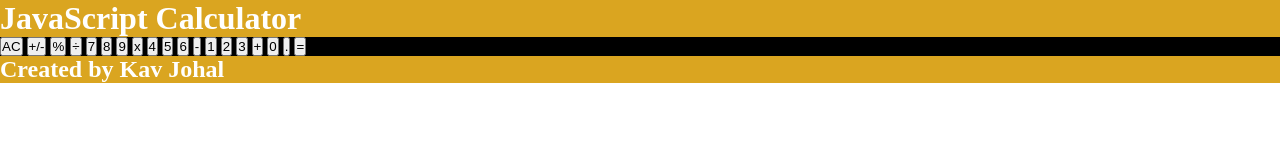
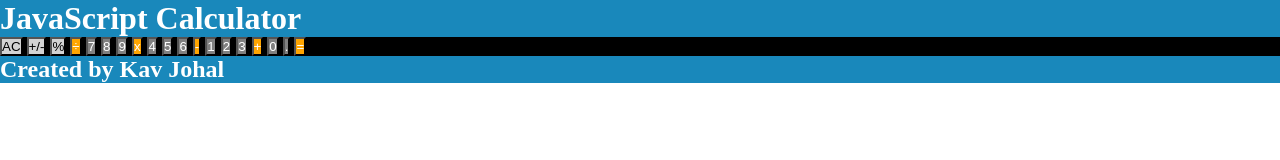
Before and after one commit to kav97/JavaScript-Calculator, a plain HTML site: page index.html in a window 1280 px wide. Drawn offline with Linux system fonts and the light colour scheme.

Commit message:
added header/footer and button scss files

```diff
--- /dev/null
+++ b/_buttons.scss
@@ -0,0 +1,27 @@
+@use "./variables" as *;
+
+.calculator__buttons {
+    //display: grid;
+
+    .btn__btn-function {
+        background-color: $function-button-color;
+        color: $function-text-color;
+        // padding: 0.5rem;
+        // margin: 0.5rem
+
+        &:hover{
+            background-color: blue;
+        }
+
+    }
+
+    .btn__btn-opperator {
+        background-color: $opperator-button-color;
+        color: $number-text-color;
+    }
+
+    .btn__btn-num {
+        background-color: $number-button-color;
+        color: $number-text-color;
+    }
+}
--- /dev/null
+++ b/_header-footer.scss
@@ -0,0 +1,18 @@
+@use "./variables" as *;
+
+header {
+    background-color: $header-footer-color;
+
+    h1 {
+        display: block;
+        color: $number-text-color;
+    }
+}
+
+footer {
+    background-color: $header-footer-color;
+
+    h2 {
+        color: $number-text-color
+    }
+}
--- a/_variables.scss
+++ b/_variables.scss
@@ -1,7 +1,7 @@
 $background-color: black;
 $number-text-color: white;
 $number-button-color: grey;
-$top-button-color: lightgrey;
-$top-text-color: black;
-$operation-button-color: orange;
-$header-footer-color: goldenrod;
+$function-button-color: lightgrey;
+$function-text-color: black;
+$opperator-button-color: orange;
+$header-footer-color: rgb(25, 136, 187);
--- a/index.html
+++ b/index.html
@@ -22,25 +22,25 @@
                     </div>
 
                     <div class="calculator__buttons">
-                        <button>AC</button>
-                        <button>+/-</button>
-                        <button>%</button>
-                        <button>÷</button>
-                        <button>7</button>
-                        <button>8</button>
-                        <button>9</button>
-                        <button>x</button>
-                        <button>4</button>
-                        <button>5</button>
-                        <button>6</button>
-                        <button>-</button>
-                        <button>1</button>
-                        <button>2</button>
-                        <button>3</button>
-                        <button>+</button>
-                        <button>0</button>
-                        <button>.</button>
-                        <button>=</button>
+                        <button class = "btn__btn-function btn__btn-function--highlight">AC</button>
+                        <button class = "btn__btn-function btn__btn-function--highlight">+/-</button>
+                        <button class = "btn__btn-function btn__btn-function--highlight">%</button>
+                        <button class = "btn__btn-opperator btn__btn-num--highlight">÷</button>
+                        <button class = "btn__btn-num btn__btn-num--highlight">7</button>
+                        <button class = "btn__btn-num btn__btn-num--highlight">8</button>
+                        <button class = "btn__btn-num btn__btn-num--highlight">9</button>
+                        <button class = "btn__btn-opperator btn__btn-opperator--highlight">x</button>
+                        <button class = "btn__btn-num btn__btn-num--highlight">4</button>
+                        <button class = "btn__btn-num btn__btn-num--highlight">5</button>
+                        <button class = "btn__btn-num btn__btn-num--highlight">6</button>
+                        <button class = "btn__btn-opperator btn__btn-opperator--highlight">-</button>
+                        <button class = "btn__btn-num btn__btn-num--highlight">1</button>
+                        <button class = "btn__btn-num btn__btn-num--highlight">2</button>
+                        <button class = "btn__btn-num btn__btn-num--highlight">3</button>
+                        <button class = "btn__btn-opperator btn__btn-opperator--highlight">+</button>
+                        <button class = "btn__btn-num btn__btn-num--highlight">0</button>
+                        <button class = "btn__btn-num btn__btn-num--highlight">.</button>
+                        <button class = "btn__btn-opperator btn__btn-opperator--highlight">=</button>
                     </div>
                 </div>
             </div>
--- a/styles.scss
+++ b/styles.scss
@@ -1,4 +1,6 @@
 @use "./variables" as *;
+@use "./header-footer";
+@use "./buttons";
 
 * {
     margin: 0;
@@ -7,22 +9,8 @@
 }
 
 body {
-    header {
-        background-color: $header-footer-color;
 
-        h1 {
-            color: $number-text-color;
-        }
-    }
     main {
         background-color: $background-color;
     }
-
-    footer {
-        background-color: $header-footer-color;
-
-        h2 {
-             color: $number-text-color
-        }
-    }
 }
```
Also changed, not shown: styles.css, 1 other file.
